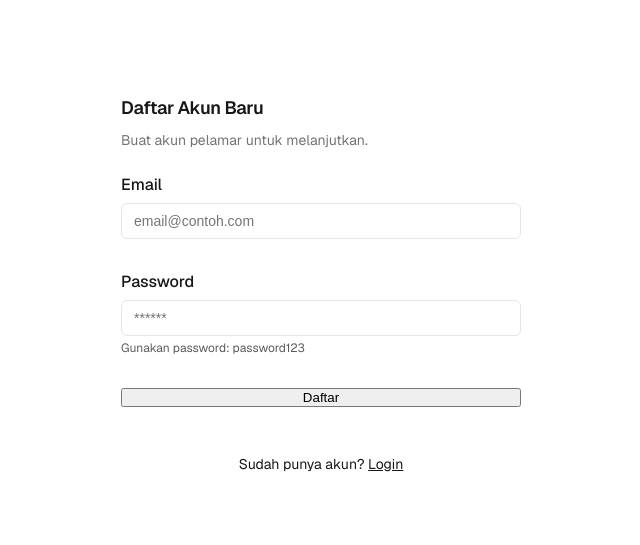
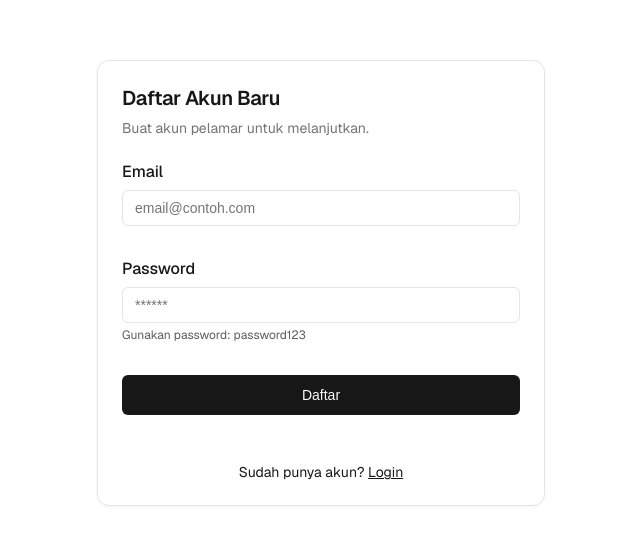
Before and after one commit to acaxbt/bukanacarajob, a Next.js app: page /register in a window 1280 px wide. Shown: the part 117-662 px from the top of the page, without its empty margins (319-959 px from the left). Built offline with nearby package versions, Linux system fonts and the light colour scheme.

Commit message:
Refactor: implement CSS variable-based theming for light/dark modes

```diff
--- a/app/layout.tsx
+++ b/app/layout.tsx
@@ -15,10 +15,51 @@ export default function RootLayout({
     <html lang="en">
       <head>
         <style>{`
+          :root {
+            --background: #ffffff;
+            --foreground: #171717;
+            --card: #ffffff;
+            --card-foreground: #171717;
+            --card-border: #e5e5e5;
+            --input-background: #ffffff;
+            --input-border: #e5e5e5;
+            --input-foreground: #171717;
+            --primary: #171717;
+            --primary-foreground: #fafafa;
+            --secondary: #f5f5f5;
+            --secondary-foreground: #171717;
+            --muted-foreground: #737373;
+            --destructive: #ef4444;
+            --ring: #60a5fa;
+            --link: #3b82f6;
+          }
+
+          @media (prefers-color-scheme: dark) {
+            :root {
+              --background: #0a0a0a;
+              --foreground: #f5f5f5;
+              --card: #1a1a1a;
+              --card-foreground: #f5f5f5;
+              --card-border: #262626;
+              --input-background: #262626;
+              --input-border: #404040;
+              --input-foreground: #f5f5f5;
+              --primary: #fafafa;
+              --primary-foreground: #171717;
+              --secondary: #262626;
+              --secondary-foreground: #fafafa;
+              --muted-foreground: #a3a3a3;
+              --destructive: #b91c1c;
+              --ring: #60a5fa;
+              --link: #60a5fa;
+            }
+          }
+
           * {
             box-sizing: border-box;
             padding: 0;
             margin: 0;
+            border-color: var(--card-border);
           }
 
           html,
@@ -29,121 +70,22 @@ export default function RootLayout({
           }
 
           body {
-            color: #171717;
-            background: #ffffff;
+            color: var(--foreground);
+            background: var(--background);
+          }
+
+          h1, h2, h3, h4, h5, h6, p, span, div, label, small {
+            color: inherit;
           }
 
           a {
-            color: inherit;
+            color: var(--link);
             text-decoration: none;
+            transition: color 0.2s;
           }
 
-          /* Dark theme styles */
-          @media (prefers-color-scheme: dark) {
-            html {
-              color-scheme: dark;
-            }
-            body {
-              color: #ffffff !important;
-              background: #0a0a0a !important;
-            }
-
-            /* Ensure all text elements are visible in dark mode */
-            h1, h2, h3, h4, h5, h6, p, span, div, label, input, textarea, select {
-              color: #ffffff !important;
-            }
-
-            /* Card backgrounds in dark mode */
-            .card, [data-card] {
-              background-color: #1a1a1a !important;
-              border-color: #333333 !important;
-              color: #ffffff !important;
-            }
-
-            /* Input fields in dark mode - very specific */
-            input, textarea, select {
-              background-color: #1a1a1a !important;
-              border-color: #333333 !important;
-              color: #ffffff !important;
-            }
-
-            /* Force input text color in dark mode */
-            input[type="text"],
-            input[type="email"],
-            input[type="password"],
-            input[type="number"],
-            input[type="tel"],
-            input[type="url"],
-            input[type="search"],
-            input[type="date"],
-            input[type="time"],
-            input[type="datetime-local"],
-            input[type="month"],
-            input[type="week"],
-            textarea,
-            select {
-              background-color: #1a1a1a !important;
-              border-color: #333333 !important;
-              color: #ffffff !important;
-            }
-
-            /* Even more specific selectors for input text */
-            body input,
-            body textarea,
-            body select,
-            div input,
-            div textarea,
-            div select,
-            form input,
-            form textarea,
-            form select {
-              background-color: #1a1a1a !important;
-              border-color: #333333 !important;
-              color: #ffffff !important;
-            }
-
-            /* Force text color with maximum specificity */
-            html body input,
-            html body textarea,
-            html body select {
-              color: #ffffff !important;
-              background-color: #1a1a1a !important;
-              border-color: #333333 !important;
-            }
-
-            /* Input placeholder text in dark mode */
-            input::placeholder, textarea::placeholder {
-              color: #9ca3af !important;
-              opacity: 1 !important;
-            }
-
-            /* Input focus state in dark mode */
-            input:focus, textarea:focus, select:focus {
-              background-color: #1a1a1a !important;
-              border-color: #60a5fa !important;
-              color: #ffffff !important;
-              outline: none !important;
-              box-shadow: 0 0 0 2px rgba(96, 165, 250, 0.2) !important;
-            }
-
-            /* Button text in dark mode */
-            button {
-              color: #ffffff !important;
-            }
-
-            /* Links in dark mode */
-            a {
-              color: #60a5fa !important;
-            }
-
-            a:hover {
-              color: #93c5fd !important;
-            }
-
-            /* Small text and descriptions in dark mode */
-            small, .text-muted {
-              color: #9ca3af !important;
-            }
+          a:hover {
+            opacity: 0.8;
           }
         `}</style>
       </head>
--- a/components/ui/button.tsx
+++ b/components/ui/button.tsx
@@ -6,8 +6,8 @@ interface ButtonProps extends React.ButtonHTMLAttributes<HTMLButtonElement> {
 }
 
 const Button = React.forwardRef<HTMLButtonElement, ButtonProps>(
-  ({ variant = 'default', size = 'default', ...props }, ref) => {
-    const baseStyles = {
+  ({ variant = 'default', size = 'default', style, ...props }, ref) => {
+    const baseStyles: React.CSSProperties = {
       display: 'inline-flex',
       alignItems: 'center',
       justifyContent: 'center',
@@ -18,74 +18,68 @@ const Button = React.forwardRef<HTMLButtonElement, ButtonProps>(
       fontWeight: '500',
       transition: 'all 0.2s',
       cursor: 'pointer',
-      border: 'none',
+      border: '1px solid transparent',
       outline: 'none',
     }
 
-    const variantStyles = {
+    const variantStyles: Record<NonNullable<ButtonProps['variant']>, React.CSSProperties> = {
       default: {
-        backgroundColor: '#171717',
-        color: '#ffffff',
-        boxShadow: '0 1px 2px 0 rgba(0, 0, 0, 0.05)',
+        backgroundColor: 'var(--primary)',
+        color: 'var(--primary-foreground)',
       },
       destructive: {
-        backgroundColor: '#ef4444',
-        color: '#ffffff',
-        boxShadow: '0 1px 2px 0 rgba(0, 0, 0, 0.05)',
+        backgroundColor: 'var(--destructive)',
+        color: 'var(--destructive-foreground)',
       },
       outline: {
-        border: '1px solid #e5e5e5',
-        backgroundColor: '#ffffff',
-        color: '#171717',
-        boxShadow: '0 1px 2px 0 rgba(0, 0, 0, 0.05)',
+        borderColor: 'var(--input-border)',
+        backgroundColor: 'transparent',
+        color: 'var(--foreground)',
       },
       secondary: {
-        backgroundColor: '#f5f5f5',
-        color: '#171717',
-        boxShadow: '0 1px 2px 0 rgba(0, 0, 0, 0.05)',
+        backgroundColor: 'var(--secondary)',
+        color: 'var(--secondary-foreground)',
       },
       ghost: {
         backgroundColor: 'transparent',
-        color: '#171717',
       },
       link: {
         backgroundColor: 'transparent',
-        color: '#171717',
+        color: 'var(--link)',
         textDecoration: 'underline',
       },
     }
 
-    const sizeStyles = {
+    const sizeStyles: Record<NonNullable<ButtonProps['size']>, React.CSSProperties> = {
       default: {
-        height: '2.25rem',
-        padding: '0.5rem 1rem',
+        height: '2.5rem',
+        padding: '0 1rem',
       },
       sm: {
-        height: '2rem',
-        borderRadius: '0.375rem',
-        padding: '0.375rem 0.75rem',
+        height: '2.25rem',
+        padding: '0 0.75rem',
       },
       lg: {
-        height: '2.5rem',
-        borderRadius: '0.375rem',
-        padding: '0.75rem 1.5rem',
+        height: '2.75rem',
+        padding: '0 1.25rem',
       },
       icon: {
-        width: '2.25rem',
-        height: '2.25rem',
+        height: '2.5rem',
+        width: '2.5rem',
       },
     }
 
-    const styles = {
+    const mergedStyles = {
       ...baseStyles,
       ...variantStyles[variant],
       ...sizeStyles[size],
+      ...style,
     }
 
     return (
       <button
         ref={ref}
-        style={styles}
+        style={mergedStyles}
         {...props}
       />
     )
--- a/components/ui/card.tsx
+++ b/components/ui/card.tsx
@@ -1,19 +1,20 @@
 import * as React from "react"
 
 const Card = React.forwardRef<HTMLDivElement, React.HTMLAttributes<HTMLDivElement>>(
-  (props, ref) => {
-    const styles = {
-      borderRadius: '0.5rem',
-      border: '1px solid #e5e5e5',
-      backgroundColor: '#ffffff',
-      color: '#171717',
-      boxShadow: '0 1px 3px 0 rgba(0, 0, 0, 0.1), 0 1px 2px 0 rgba(0, 0, 0, 0.06)',
+  ({ style, ...props }, ref) => {
+    const cardStyle: React.CSSProperties = {
+      borderRadius: '0.75rem',
+      border: '1px solid var(--card-border)',
+      backgroundColor: 'var(--card-background)',
+      color: 'var(--card-foreground)',
+      boxShadow: '0 1px 3px 0 rgba(0, 0, 0, 0.05)',
+      ...style,
     };
 
     return (
       <div
         ref={ref}
-        style={styles}
+        style={cardStyle}
         data-card="true"
         {...props}
       />
@@ -24,12 +25,13 @@ const Card = React.forwardRef<HTMLDivElement, React.HTMLAttributes<HTMLDivElemen
 Card.displayName = "Card";
 
 const CardHeader = React.forwardRef<HTMLDivElement, React.HTMLAttributes<HTMLDivElement>>(
-  (props, ref) => {
+  ({ style, ...props }, ref) => {
     const styles = {
       display: 'flex',
       flexDirection: 'column' as const,
       gap: '0.5rem',
       padding: '1.5rem',
+      ...style,
     };
 
     return (
@@ -45,13 +47,13 @@ const CardHeader = React.forwardRef<HTMLDivElement, React.HTMLAttributes<HTMLDiv
 CardHeader.displayName = "CardHeader";
 
 const CardTitle = React.forwardRef<HTMLHeadingElement, React.HTMLAttributes<HTMLHeadingElement>>(
-  (props, ref) => {
+  ({ style, ...props }, ref) => {
     const styles = {
-      fontSize: '1.125rem',
-      lineHeight: '1.75rem',
+      fontSize: '1.25rem',
       fontWeight: '600',
       letterSpacing: '-0.025em',
-      color: '#171717',
+      color: 'inherit',
+      ...style,
     };
 
     return (
@@ -67,11 +69,11 @@ const CardTitle = React.forwardRef<HTMLHeadingElement, React.HTMLAttributes<HTML
 CardTitle.displayName = "CardTitle";
 
 const CardDescription = React.forwardRef<HTMLParagraphElement, React.HTMLAttributes<HTMLParagraphElement>>(
-  (props, ref) => {
+  ({ style, ...props }, ref) => {
     const styles = {
       fontSize: '0.875rem',
-      lineHeight: '1.25rem',
-      color: '#737373',
+      color: 'var(--muted-foreground)',
+      ...style,
     };
 
     return (
@@ -87,10 +89,11 @@ const CardDescription = React.forwardRef<HTMLParagraphElement, React.HTMLAttribu
 CardDescription.displayName = "CardDescription";
 
 const CardContent = React.forwardRef<HTMLDivElement, React.HTMLAttributes<HTMLDivElement>>(
-  (props, ref) => {
+  ({ style, ...props }, ref) => {
     const styles = {
       padding: '1.5rem',
       paddingTop: '0',
+      ...style,
     };
 
     return (
@@ -106,12 +109,13 @@ const CardContent = React.forwardRef<HTMLDivElement, React.HTMLAttributes<HTMLDi
 CardContent.displayName = "CardContent";
 
 const CardFooter = React.forwardRef<HTMLDivElement, React.HTMLAttributes<HTMLDivElement>>(
-  (props, ref) => {
+  ({ style, ...props }, ref) => {
     const styles = {
       display: 'flex',
       alignItems: 'center',
       padding: '1.5rem',
       paddingTop: '0',
+      ...style,
     };
 
     return (
--- a/components/ui/input.tsx
+++ b/components/ui/input.tsx
@@ -2,19 +2,19 @@ import * as React from "react"
 
 const Input = React.forwardRef<HTMLInputElement, React.InputHTMLAttributes<HTMLInputElement>>(
   ({ type, style, ...props }, ref) => {
-    const baseStyles = {
+    const baseStyles: React.CSSProperties = {
       display: 'flex',
       height: '2.25rem',
       width: '100%',
       minWidth: '0',
       borderRadius: '0.375rem',
-      border: '1px solid #e5e5e5',
-      backgroundColor: '#ffffff',
-      color: '#171717',
+      border: '1px solid var(--input-border)',
+      backgroundColor: 'var(--input-background)',
+      color: 'var(--input-foreground)',
       padding: '0.25rem 0.75rem',
       fontSize: '0.875rem',
       lineHeight: '1.25rem',
-      transition: 'color 0.2s, box-shadow 0.2s, border-color 0.2s, background-color 0.2s',
+      transition: 'box-shadow 0.2s, border-color 0.2s',
       outline: 'none',
     };
 
```
